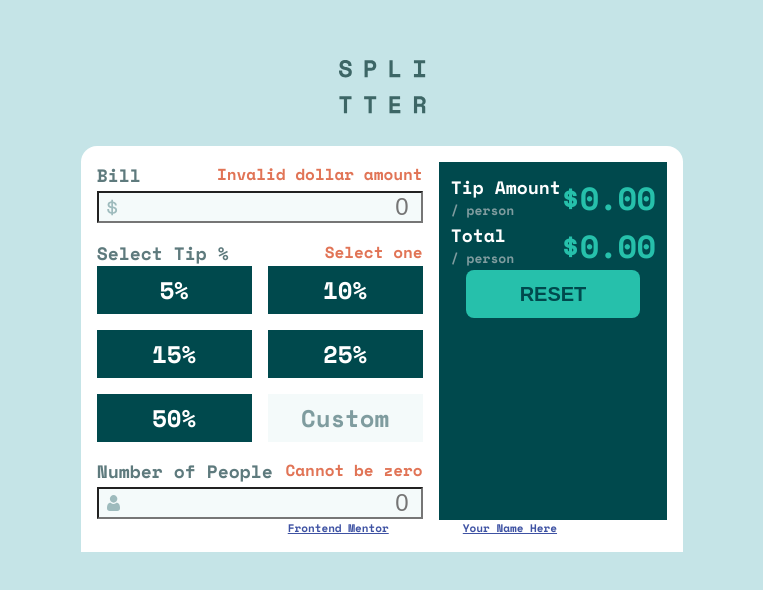
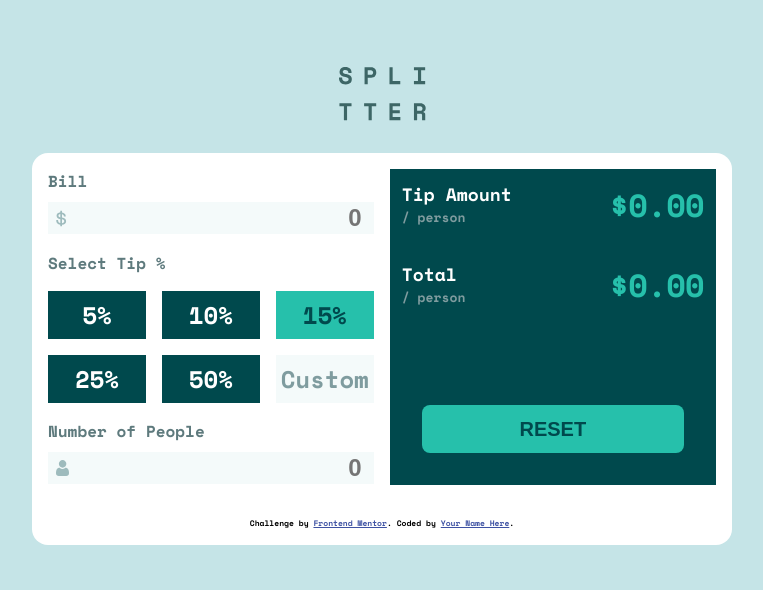
Before and after one commit to toshirokubota/tip-calculator-app, a plain HTML site: page index.html in a window 1280 px wide. Shown: the part 110-700 px from the top of the page, without its empty margins (258-1021 px from the left). Drawn offline with nearby package versions, Linux system fonts and the light colour scheme.

Commit message:
almost done. fine turning.

```diff
--- a/index.html
+++ b/index.html
@@ -19,8 +19,9 @@
   <!-- Feel free to remove these styles or customise in your own stylesheet 👍 -->
   <style>
     .attribution {
-      font-size: 11px;
+      font-size: 8px;
       text-align: center;
+      color: black;
     }
 
     .attribution a {
@@ -36,58 +37,59 @@
   <main>
     <form id="form">
       <div class="input-card">
-        <div>
+        <div class="bill">
           <div class="input-head">
             <h1>
               Bill
             </h1>
-            <h4 class="error-msg">Invalid dollar amount</h4>
+            <h4 class="error-msg"></h4>
           </div>
-          <input type="text" name="bill-dollars" id="bill-dollars" placeholder="0"/>
+          <input type="text" name="currency" id="bill-dollars" placeholder="0" class="error-target"/>
         </div>
-        <div>
+        <div class="tip">
           <div class="input-head">
             <h1>
             Select Tip %
             </h1>
-            <h4 class="error-msg">Select one</h4>
+            <h4 class="error-msg"></h4>
           </div>
           <fieldset class="tip-selection">
-            <div>
-              <input type="radio" name="percentage" id="five-perc" />
+            <div class="radio-container">
+              <input type="radio" name="tip-choice" id="five-perc"/>
               <label for="five-perc">5%</label>
             </div>
-            <div>
-              <input type="radio" name="percentage" id="ten-perc" />
+            <div class="radio-container">
+              <input type="radio" name="tip-choice" id="ten-perc" />
               <label for="ten-perc">10%</label>
             </div>
-            <div>
-              <input type="radio" name="percentage" id="fifteen-perc"/>
+            <div class="radio-container">
+              <input type="radio" name="tip-choice" id="fifteen-perc" checked/>
               <label for="fifteen-perc">15%</label>
             </div>
-            <div>
-              <input type="radio" name="percentage" id="twentyfive-perc" />
+            <div class="radio-container">
+              <input type="radio" name="tip-choice" id="twentyfive-perc" />
               <label for="twentyfive-perc">25%</label>
             </div>
-            <div>
-              <input type="radio" name="percentage" id="fifty-perc" />
+            <div class="radio-container">
+              <input type="radio" name="tip-choice" id="fifty-perc" />
               <label for="fifty-perc">50%</label>
             </div>
-            <div class="custom">
-              <input type="radio" name="percentage" id="custom-perc" />
+            <div class="custom radio-container">
+              <input type="radio" name="tip-choice" id="custom-perc" />
               <label for="custom-perc">Custom</label>
-              <input type="text" id="custom-perc-input" name="custom-perc-input" placeholder="%"/>
+              <input type="text" id="custom-perc-input" name="percentage" placeholder="0" class="error-target"/>
+              <span>%</span>
             </div>
           </fieldset>
           </div>
-        <div>
+        <div class="party">
           <div class="input-head">
             <h1>
               Number of People
             </h1>
-            <h4 class="error-msg">Cannot be zero</h4>
+            <h4 class="error-msg"></h4>
           </div>
-          <input type="text" name="num-people" id="num-people" placeholder="0"/>
+          <input type="text" name="count" id="num-people" placeholder="0" class="error-target"/>
         </div>
       </div>
       <div class="result-card">
@@ -100,7 +102,7 @@
               / person
             </h3>
           </div>
-          <div id="tip-amount" class="result-dollars">$0.00</div>
+          <div id="tip-amount" class="result-dollars error-target">$0.00</div>
         </div>
         <div class="result-entry">
           <div class="result-caption">
@@ -111,7 +113,7 @@
               / person
             </h3>
           </div>
-          <div id="total-amount" class="result-dollars">$0.00</div>
+          <div id="total-amount" class="result-dollars error-target">$0.00</div>
         </div>
         <button id="reset-button">Reset</button>
       </div>
--- a/main.js
+++ b/main.js
@@ -1,54 +1,85 @@
 const form = document.querySelector('form');
 
-const clearError = () => {
-  // remove any success or error states for a specific form field
-}
+const isCurrency = (n) => {
+  // Check if the input is a positive number and at most 2 digits under decimal point.
+  if(!n || !n.trim()) return false; // undefined or empty
 
-const renderError = (message) => {
-  // assign an error message to the form
-}
-
-const renderSuccess = () => {
-  // render the success state
-}
-
-const dataIsValid = (name, value) => {
-  // if the value passes validation return true
-  // else return false
-}
-
-const handleChange = (e) => {
-  // remove error message from the form
-  clearError();
-}
-
-const validateCurrency = (input) => {
-  // Using a regular expression for basic validation
-  const regex = /^\d+(\.\d{0,2})?$/; // Matches numbers with optional 2 decimal places
-
-  if (regex.test(input)) {
+  n = Number(n);
+  if (isNaN(n) || n < 0 || (n * 100) - Math.floor(n * 100) != 0) {
+    return false;
+  } else {
     return true;
-  } else {
-    return false;
   }
 }
 
-const validateNaturalNumber = (n) => {
-  // Check if the input is a number
-  if (typeof n !== 'number' || isNaN(n) || !Number.isInteger(n) || n < 0 ) {
+const isNaturalNumber = (n) => {
+  // Check if the input is a positive integer
+  if(!n || !n.trim()) return false; // undefined or empty
+
+  n = Number(n);
+  if (isNaN(n) || !Number.isInteger(n) || n <= 0 ) {
     return false;
   }
   return true;
 }
 
-const validatePercentage = (n) => {
-  // Check if the input is a number
-  if (typeof n !== 'number' || isNaN(n) || !Number.isInteger(n) ||
-       n <= 0 || n > 100) {
+const isPercentage = (n) => {
+  // Check if the input is a positive number
+  if(!n || !n.trim()) return false; // undefined or empty
+
+  n = Number(n);
+  if (isNaN(n) || n < 0) {
     return false;
   }
   return true;
 }
+
+const validations = {
+  currency: (value) => isCurrency(value),
+  count: (value) => isNaturalNumber(value),
+  percentage: (value) => isPercentage(value),
+}
+
+const dataIsValid = (key, value, validations) => {
+  if(!validations[key]) return true;
+
+  return validations[key](value);
+}
+
+const error_messages = {
+  currency: 'input valid dollar amount',
+  count: 'how many people?',
+  percentage: 'input valid percentage'
+}
+
+const handleError = (elm, message) => {
+  // assign an error message to the form
+  let error_msgs = elm.querySelectorAll('.error-msg');
+  for(let elm of error_msgs){
+    elm.innerText = message;
+  }
+  let error_elms = elm.querySelectorAll('.error-target');
+  for(let elm of error_elms){
+    elm.classList.add('invalid');
+  }
+}
+
+const clearError = (elm) => {
+  // render the success state
+  let error_msgs = elm.querySelectorAll('.error-msg');
+  for(let elm of error_msgs){
+    elm.innerText = '';
+  }
+  let error_elms = elm.querySelectorAll('.error-target');
+  for(let elm of error_elms){
+    elm.classList.remove('invalid');
+  }
+}
+
+const name2container = new Map(); //for rendering error indication
+name2container['currency'] = document.querySelector('.bill');
+name2container['percentage'] = document.querySelector('.tip');
+name2container['count'] = document.querySelector('.party');
 
 const myform = document.getElementById('form');
 const handleSubmit = (e) => {
@@ -57,53 +88,54 @@ const handleSubmit = (e) => {
   let isValid = true; // form is valid
   let fdata = new FormData(myform);
   const data = Object.fromEntries(fdata);
-  console.log(fdata);
+
+  //handle radio buttons differently as they are not included in the FormData...
+  let radio_btns = Array.from(document.querySelectorAll('input[name=tip-choice]'));
+  let choice = radio_btns.findIndex((e)=>e.checked);
+  let perc = ['5', '10', '15', '25', '50'];
+  if(choice >= 0 && choice < 5) {
+    data['percentage'] = perc[choice];
+  }
   console.log(data);
 
-  let radio_btns = Array.from(document.querySelectorAll('input[name=percentage]'));
-  let chosen = radio_btns.findIndex((e)=>e.checked);
-  let perc = [5, 10, 15, 25, 50];
-  let num_people = data['num-people'];
-  let total = 0;
-  let tip = 0;
-  let cost = parseFloat(data['bill-dollars']);
-  if(chosen >= 0 && chosen < 5) {
-    tip = cost * perc[chosen] / 100.0;
-    total = cost * (1 + perc[chosen] / 100.0);
-  } else if(chosen == 5) { //custom percentage
-    let val = parseInt(data['custom-perc-input']);
-    tip = cost * val / 100.0;
-    total = cost * (1 + val / 100.0);
+  Object.keys(data).forEach((name) => {
+    // pass in the validations to `dataIsValid` as the third argument
+    if(!dataIsValid(name, data[name], validations)) {
+      console.log('invalid: ', name, data[name]);
+      let div = name2container[name];
+      handleError(div, error_messages[name]);
+      isValid = false;
+    } else {
+      let div = name2container[name];
+      if(div) {
+        clearError(name2container[name]);
+      }
+      console.log('valid: ', name, data[name]);
+    }
+  });
+
+  let result_area = document.querySelector('.result-card');
+  if(!isValid) {
+    handleError(result_area);
+    document.getElementById('tip-amount').innerText = '$0.00';
+    document.getElementById('total-amount').innerText = '$0.00';
   }
-  tip = tip / num_people;
-  total = total / num_people;
-  document.getElementById('tip-amount').innerText = '$' + tip.toFixed(2);
-  document.getElementById('total-amount').innerText = '$' + total.toFixed(2);
-  //console.log(radio_btns, k);
+  else {
+    clearError(result_area);
+    let cost = parseFloat(data['currency']);
+    let num_people = parseInt(data['count']);
+    let tip_perc = parseFloat(data['percentage']);
+    let tip_amount = cost * (tip_perc / 100.0);
+    let total = cost + tip_amount;
 
-  // get the data from the form
-  //console.log(myform);
-  //console.log(data);
+    let tip_average = tip_amount / num_people;
+    let average = total / num_people;
+    console.log(cost, num_people, tip_perc, tip_amount, total, tip_average, average);
+    document.getElementById('tip-amount').innerText = '$' + tip_average.toFixed(2);
+    document.getElementById('total-amount').innerText = '$' + average.toFixed(2);
+  }
 
-
-
-  // // loop over the data
-  // Object.keys(data).forEach((name) => {
-  //   // check if the value of the field is valid
-  //   if(!dataIsValid(name, data[name])) {
-  //     // if the data is invalid set `isValid` to false
-  //     isValid = false;
-  //   }
-  // });
-
-  // // if the form is valid
-  // if(isValid) {
-  //   // render the success state
-  //   renderSuccess()
-  // } else {
-  //   // else render an appropriate error message
-  //   renderError('Some data you have supplied is invalid');
-  // }
+  return isValid;
 }
 
 const inputs = document.querySelectorAll('input');
--- a/style.css
+++ b/style.css
@@ -3,6 +3,7 @@
     box-sizing: border-box;
     --desaturated-red: hsl(13, 70%, 61%);
     --strong-cyan: hsl(172, 67%, 45%);
+    --weak-cyan:hsl(173, 61%, 77%);
     --very-dark-cyan: hsl(183, 100%, 15%);
     --dark-grayish-cyan: hsl(186, 14%, 43%);
     --grayish-cyan: hsl(184, 14%, 56%);
@@ -31,7 +32,6 @@ body {
     justify-content: center;
     align-items: center;
 }
-
 body {
     background-color: var(--light-grayish-cyan);
 }
@@ -43,12 +43,20 @@ body {
     margin: 0 auto;
 }
 main {
+    display: flex;
+    flex-direction: column;
+    justify-content: center;
+    width: 100%;
     background-color: var(--white);
     border-radius: 16px 16px 0 0;
     padding: 16px;
 }
+footer {
+    margin-top: 32px;
+}
 h1 {
-    font-size: 18px;
+    font-size: 16px;
+    font-weight: bold;
     color: var(--dark-grayish-cyan)
 }
 h2 {
@@ -64,6 +72,12 @@ h3 {
 h4 {
     font-size: 16px;
 }
+.input-head {
+    margin-bottom: 6px;
+}
+.tip-selection {
+    margin-top: 16px;
+}
 form {
     display: flex;
     flex-direction: column;
@@ -77,43 +91,69 @@ form {
 .result-card {
     background-color: var(--very-dark-cyan);
     padding: 12px;
+    position: relative;
 }
-input[type="radio"] {
-    appearance: none;
-    display: none;
-    height: 0;
-    /* background-color: var(--very-dark-cyan); */
+.result-card > * + * {
+    margin-top: 32px;
 }
 input[type="text"] {
     width: 100%;
     height: 32px;
     text-align: right;
     font-size: 24px;
+    font-weight: bold;
     padding-right: 12px;
+    border: solid 0pt var(--strong-cyan);
+    color: var(--very-dark-cyan);
+}
+input[type="text"]:hover, input[type="text"]:focus {
+    cursor: pointer;
+    border-width: 1pt;
+}
+input.error-target.invalid {
+    border: solid 1pt var(--desaturated-red);
+}
+.result-card .error-target.invalid {
+    color: var(--desaturated-red);
 }
 #bill-dollars {
-    /* width: 100%;
-    height: 32px; */
     background-color: var(--very-light-grayish-cyan);
     background-image: url('./images/icon-dollar.svg');
     background-position: 8px;
     background-repeat: no-repeat;
-    /* text-align: right;
-    font-size: 24px; */
 }
 #num-people {
-    /* width: 100%;
-    height: 32px; */
     background-color: var(--very-light-grayish-cyan);
     background-image: url('./images/icon-person.svg');
     background-position: 8px;
     background-repeat: no-repeat;
-    /* text-align: right;
-    font-size: 24px; */
 }
-/* .tip-selection > div {
-    height: 48px;
-} */
+#custom-perc-input {
+    position: absolute;
+    top: 0;
+    left: 0;
+    height:48px;
+    width: 100%;
+    z-index: 0;
+    padding-right: 24px;
+}
+.radio-container {
+    position: relative;
+    display:inline-block;
+    width: 100%;
+    height: 100%;
+}
+input[type="radio"] {
+    position: absolute;
+    top: 25%;
+    left: 25%;
+    bottom: 25%;
+    right: 25%;
+    /* z-index: 0; */
+    /* appearance: none; */
+    /*display: none;
+    height: 0; */
+}
 .tip-selection input + label {
     display:inline-block;
     width: 100%;
@@ -123,10 +163,30 @@ input[type="text"] {
     line-height: 48px;
     text-align: center;
     background-color: var(--very-dark-cyan);
+    position:relative;
+    z-index: 1;;
+}
+.tip-selection input + label:hover,  .tip-selection input + label:focus {
+    cursor: pointer;
+    background-color: var(--weak-cyan);
+    color: var(--very-dark-cyan);
+}
+#reset-button:hover, #reset-button:focus {
+    cursor: pointer;
+    background-color: var(--weak-cyan);
 }
 .custom > input + label {
     background-color: var(--very-light-grayish-cyan);
     color: var(--grayish-cyan);
+}
+.custom > span {
+    display: inline-block;
+    position: relative;
+    margin-left: calc(100% - 20px);
+    height: 48px;
+    line-height: 48px;
+    color: var(--light-grayish-cyan);
+    /* z-index: 1; */
 }
 .tip-selection input[type="radio"]:checked+label{
     background-color: var(--strong-cyan);
@@ -144,24 +204,10 @@ input[type="text"] {
     height: 48px;
     position: relative;
 }
-#custom-perc-input {
-    position: absolute;
-    top: 0;
-    left: 0;
-    height:48px;
-    width: 100%;
-    z-index: 0;
-    /* text-align: right;
-    font-size: 24px; */
-    /* bottom: 0;
-    right: 0; */
-    /* visibility: hidden; */
-}
 .custom > input + label {
     position: absolute;
     top: 0;
     left: 0;
-    /* height:36px; */
     z-index: 1;
 }
 .custom input[type="radio"]:checked + label{
@@ -185,7 +231,8 @@ input[type="text"] {
     display: block;
     width: 85%;
     height: 48px;
-    margin: 0 auto;
+    margin-left: auto;
+    margin-right: auto;
     text-align: center;
     font-size: 20px;
     font-weight: bold;
@@ -196,6 +243,8 @@ input[type="text"] {
     border: none;
 }
 .error-msg {
+    font-size: 10px;
+    line-height: 24px;
     color: var(--desaturated-red);
 }
 .input-head {
@@ -203,8 +252,28 @@ input[type="text"] {
     flex-direction: row;
     justify-content: space-between;
 }
-@media only screen and (min-width: 500px) {
+@media only screen and (min-width: 700px) {
+    main {
+        width: inherit;
+        min-width: 700px;
+        border-radius: 16px;
+    }
+    form > * {
+        flex: 1 1 50%;
+        width: 100%;
+    }
     form {
         flex-direction: row;
     }
+    .tip-selection {
+        grid-template-columns: repeat(3, 1fr);
+        grid-template-rows: repeat(2, 1fr);
+    }
+    #reset-button {
+        width: auto;
+        position: absolute;
+        bottom: 32px;
+        left: 32px;
+        right: 32px;
+    }
 }
```
